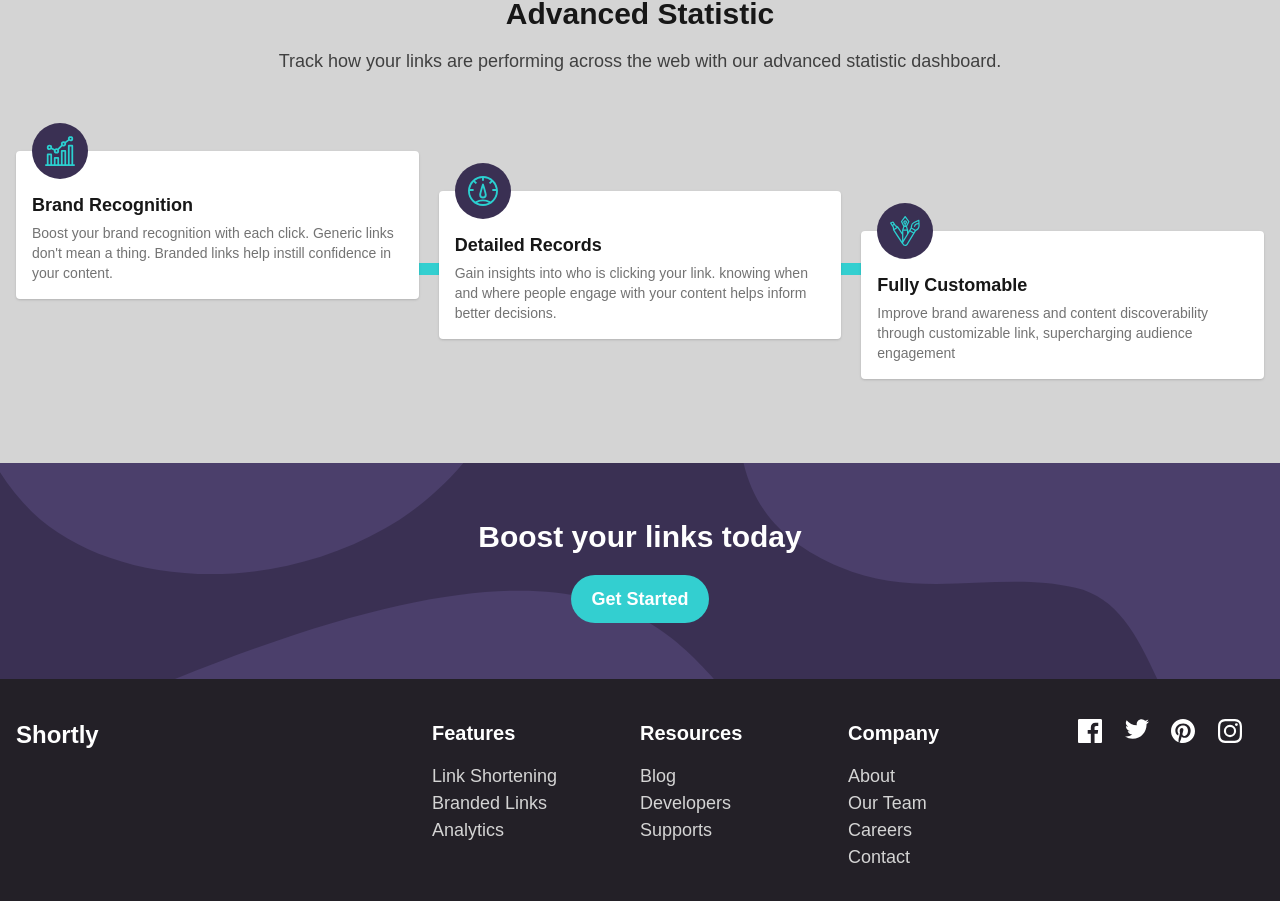
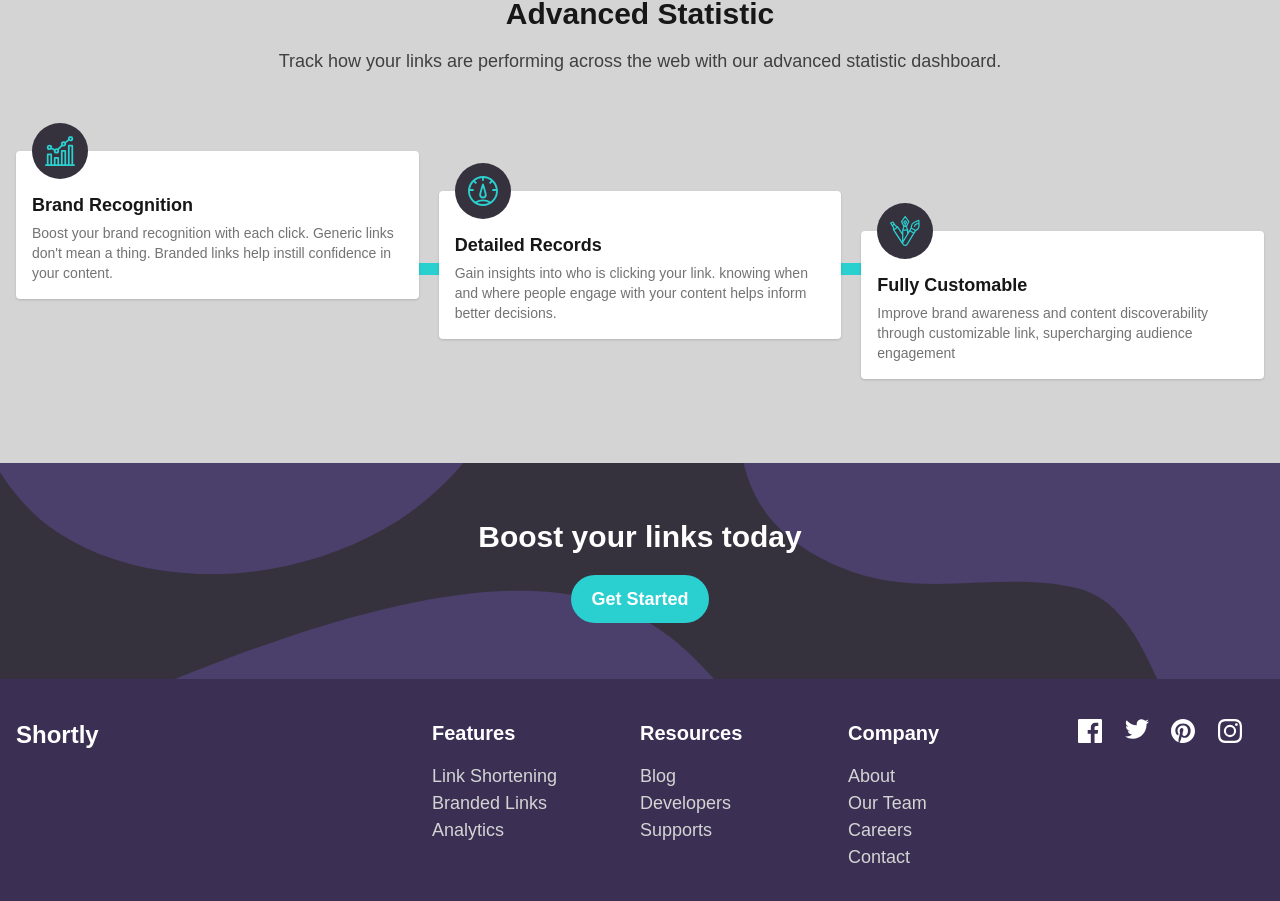
Before and after one commit to arifintajul4/url-shortening-api-landing-page, a React (Create React App) app: page / in a window 1280 px wide. Shown: the part 759-1660 px from the top of the page. Built offline with nearby package versions, Linux system fonts and the light colour scheme.

Commit message:
change button accessbility

```diff
--- a/src/components/BotomAction.js
+++ b/src/components/BotomAction.js
@@ -8,11 +8,10 @@ export default function BotomAction() {
                 <h1 className="text-white font-bold text-2xl md:text-3xl mb-5">
                     Boost your links today
                 </h1>
-                <a href="#">
-                    <Button.primary className="h-12">
-                        Get Started
-                    </Button.primary>
-                </a>
+
+                <Button.primary className="h-12">
+                    <a href="/">Get Started</a>
+                </Button.primary>
             </div>
         </div>
     );
--- a/src/components/Footer.js
+++ b/src/components/Footer.js
@@ -55,7 +55,7 @@ export default function Footer(props) {
                 <div>
                     <ul className="flex justify-evenly">
                         <li>
-                            <a href="#">
+                            <a href="/">
                                 <svg
                                     xmlns="http://www.w3.org/2000/svg"
                                     width="24"
@@ -70,7 +70,7 @@ export default function Footer(props) {
                             </a>
                         </li>
                         <li>
-                            <a href="#">
+                            <a href="/">
                                 <svg
                                     xmlns="http://www.w3.org/2000/svg"
                                     width="24"
@@ -85,7 +85,7 @@ export default function Footer(props) {
                             </a>
                         </li>
                         <li>
-                            <a href="#">
+                            <a href="/">
                                 <svg
                                     xmlns="http://www.w3.org/2000/svg"
                                     width="24"
@@ -100,7 +100,7 @@ export default function Footer(props) {
                             </a>
                         </li>
                         <li>
-                            <a href="#">
+                            <a href="/">
                                 <svg
                                     xmlns="http://www.w3.org/2000/svg"
                                     width="24"
--- a/src/components/Hero.js
+++ b/src/components/Hero.js
@@ -12,11 +12,10 @@ export default function Hero() {
                     Build your brand's recognition and get detailed insights on
                     how your links are perfoming.
                 </p>
-                <a href="#">
-                    <Button.primary className="h-12">
-                        Get Started
-                    </Button.primary>
-                </a>
+
+                <Button.primary className="h-12">
+                    <a href="/">Get Started</a>
+                </Button.primary>
             </div>
             <div className="order-first md:order-last h-64 md:h-96 ">
                 <div className="bg-hero bg-no-repeat bg-cover h-full w-96 md:w-auto relative md:-right-52 z-0"></div>
--- a/src/components/Navbar.js
+++ b/src/components/Navbar.js
@@ -84,14 +84,13 @@ export default function Navbar() {
                         </li>
                     </ul>
                     <div>
-                        <a href="#">
-                            <Button.secondary className="mr-2">
-                                Login
-                            </Button.secondary>
-                        </a>
-                        <a href="#">
-                            <Button.primary>Sign Up</Button.primary>
-                        </a>
+                        <Button.secondary className="mr-2">
+                            <a href="/">Login</a>
+                        </Button.secondary>
+
+                        <Button.primary>
+                            <a href="/">Sign Up</a>
+                        </Button.primary>
                     </div>
                 </div>
             </div>
--- a/tailwind.config.js
+++ b/tailwind.config.js
@@ -24,12 +24,12 @@ module.exports = {
             transparent: "transparent",
             current: "currentColor",
             purple: {
-                dark: "#232027",
-                DEFAULT: "#3a3053",
+                dark: "hsl(257, 27%, 26%)",
+                DEFAULT: "hsl(255, 11%, 22%)",
             },
             green: {
                 dark: "#53c0bb",
-                DEFAULT: "#33cfd0",
+                DEFAULT: "hsl(180, 66%, 49%)",
                 light: "#9be3e2",
             },
             white: colors.white,
```
